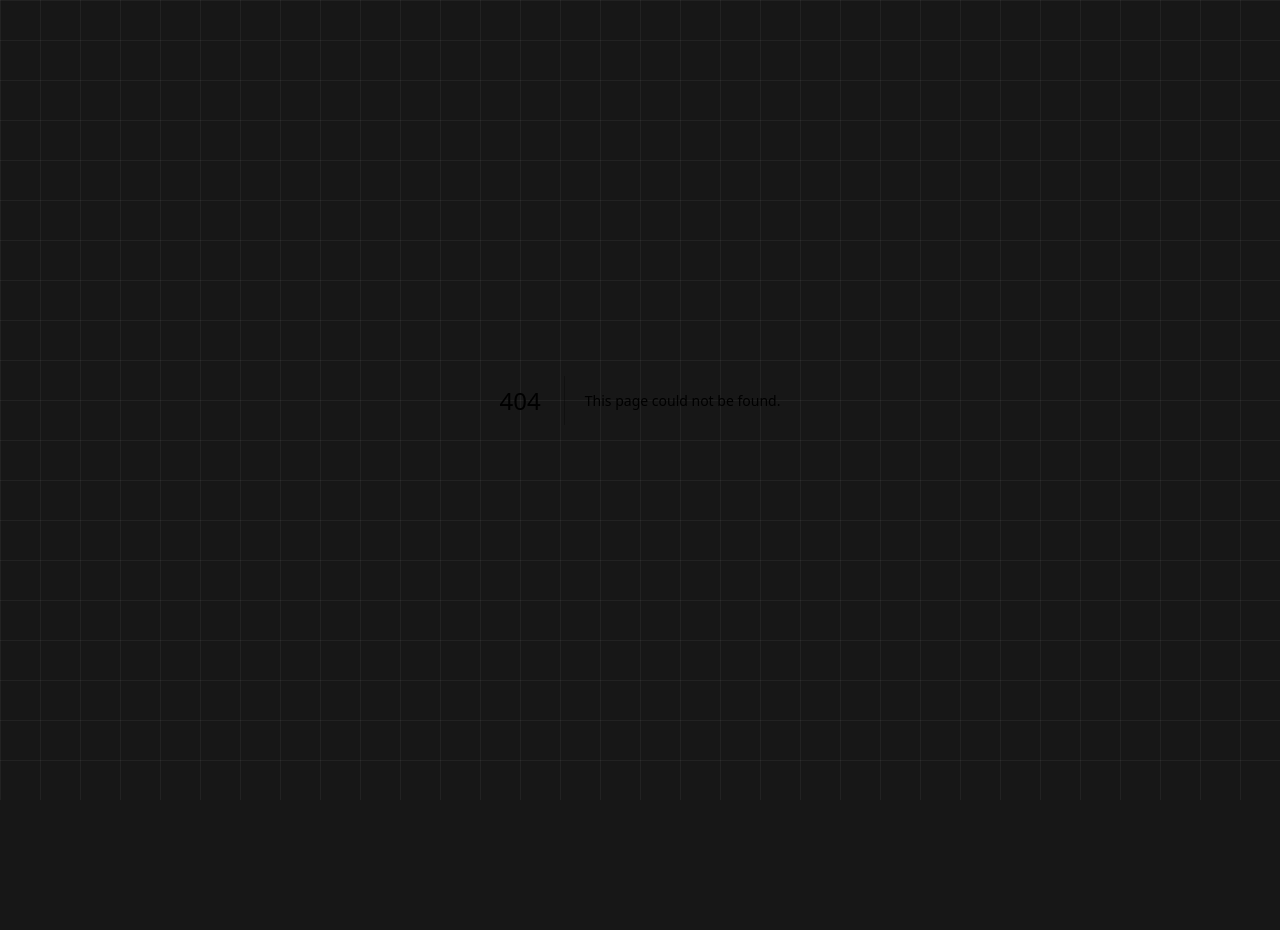
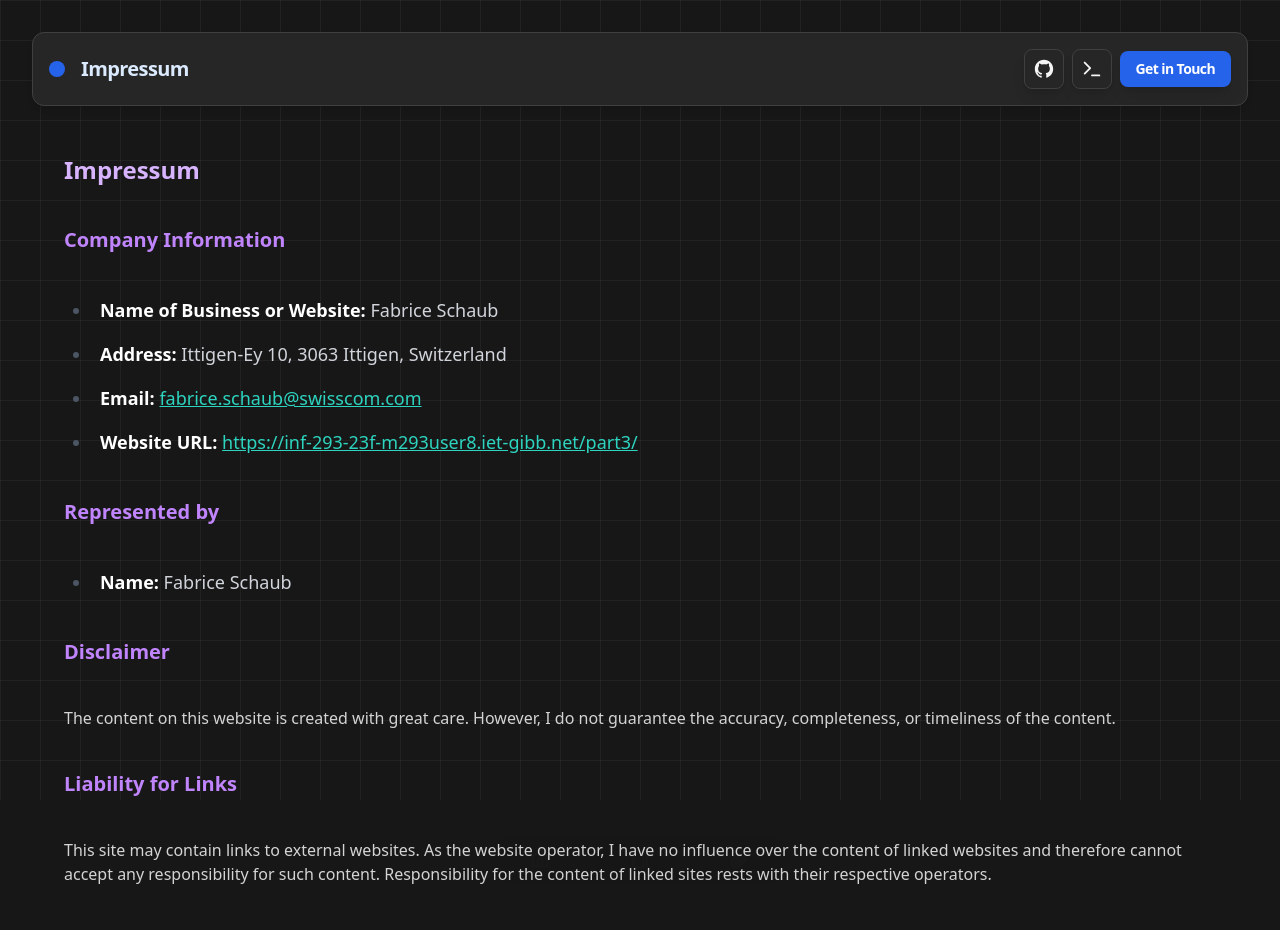
Before and after one commit to Fabbboy/portfolio, a Next.js app: page /impressum in a window 1280 px wide. Before the commit this address had no page. Shown: the top 930 px of the page. Before the commit the page ends 800 px from the top, so only its background shows below. Built offline with nearby package versions, Linux system fonts and the light colour scheme.

Commit message:
added impressum

```diff
--- /dev/null
+++ b/public/impressum.md
@@ -0,0 +1,19 @@
+# Impressum
+
+## Company Information
+- **Name of Business or Website:** Fabrice Schaub
+- **Address:** Ittigen-Ey 10, 3063 Ittigen, Switzerland
+- **Email:** [fabrice.schaub@swisscom.com](mailto:fabrice.schaub@swisscom.com)
+- **Website URL:** [https://inf-293-23f-m293user8.iet-gibb.net/part3/](https://inf-293-23f-m293user8.iet-gibb.net/part3/)
+
+## Represented by
+- **Name:** Fabrice Schaub
+
+## Disclaimer
+The content on this website is created with great care. However, I do not guarantee the accuracy, completeness, or timeliness of the content.
+
+## Liability for Links
+This site may contain links to external websites. As the website operator, I have no influence over the content of linked websites and therefore cannot accept any responsibility for such content. Responsibility for the content of linked sites rests with their respective operators.
+
+## Copyright
+The content on this website is subject to copyright. Any reproduction, modification, distribution, or exploitation outside the bounds of copyright law requires my written consent.
--- a/src/app/blog/[blog_id]/BlogViewerComponent.tsx
+++ b/src/app/blog/[blog_id]/BlogViewerComponent.tsx
@@ -2,72 +2,11 @@
 import { BASEPATH } from "@/app/globals";
 import HeaderComponent from "@/components/HeaderComponent";
 import { useState, useEffect } from "react";
-import ReactMarkdown, { Components } from "react-markdown";
-import remarkGfm from "remark-gfm";
-import rehypeRaw from "rehype-raw";
-import { Prism as SyntaxHighlighter } from "react-syntax-highlighter";
-import { okaidia } from "react-syntax-highlighter/dist/cjs/styles/prism";
+import MarkdownComponent from "@/components/MarkdownComponent";
 
 interface BlogContentProps {
   blog_id: string;
 }
-
-const components = {
-  h1: ({ children }: { children: React.ReactNode }) => (
-    <h1 className="text-xl md:text-2xl font-bold text-purple-300 mb-2 md:mb-3">
-      {children}
-    </h1>
-  ),
-  h2: ({ children }: { children: React.ReactNode }) => (
-    <h2 className="text-lg md:text-xl font-semibold text-purple-400 mt-4 md:mt-5 mb-2 md:mb-3">
-      {children}
-    </h2>
-  ),
-  p: ({ children }: { children: React.ReactNode }) => (
-    <p className="text-sm md:text-base text-neutral-300 leading-relaxed mb-3 md:mb-4">
-      {children}
-    </p>
-  ),
-  a: ({ children, ...props }: { children: React.ReactNode }) => (
-    <a
-      className="text-teal-400 hover:underline"
-      target="_blank"
-      rel="noopener noreferrer"
-      {...props}
-    >
-      {children}
-    </a>
-  ),
-  code({
-    inline,
-    className,
-    children,
-  }: {
-    inline: boolean;
-    className: string;
-    children: string;
-  }) {
-    const match = /language-(\w+)/.exec(className || "");
-    return !inline && match ? (
-      <SyntaxHighlighter
-        style={okaidia}
-        language={match[1]}
-        PreTag="div"
-        customStyle={{
-          backgroundColor: "#282a36",
-          color: "#f8f8f2",
-          borderRadius: "8px",
-        }}
-      >
-        {String(children).replace(/\n$/, "")}
-      </SyntaxHighlighter>
-    ) : (
-      <code className="bg-neutral-700 text-pink-400 rounded px-1 md:px-2">
-        {children}
-      </code>
-    );
-  },
-};
 
 export function BlogViewerComponent({ blog_id }: BlogContentProps) {
   const [postContent, setPostContent] = useState<string>("");
@@ -96,13 +35,7 @@ export function BlogViewerComponent({ blog_id }: BlogContentProps) {
       <HeaderComponent pageName={title} />
       <div className="prose prose-invert prose-lg max-w-none text-gray-300 p-4 md:p-8 space-y-6 md:space-y-10">
         {postContent ? (
-          <ReactMarkdown
-            components={components as Partial<Components>}
-            remarkPlugins={[remarkGfm]}
-            rehypePlugins={[rehypeRaw]}
-          >
-            {postContent}
-          </ReactMarkdown>
+          <MarkdownComponent markdown={postContent} />
         ) : (
           <p>Loading content...</p>
         )}
--- /dev/null
+++ b/src/app/impressum/page.tsx
@@ -0,0 +1,37 @@
+"use client";
+import HeaderComponent from "@/components/HeaderComponent";
+import TaskbarComponent from "@/components/TaskbarComponent";
+import { useEffect, useState } from "react";
+import { BASEPATH } from "../globals";
+import MarkdownComponent from "@/components/MarkdownComponent";
+
+const ShowroomPage = () => {
+  const [impressumContent, setImpressumContent] = useState<string>("");
+
+  useEffect(() => {
+    async function fetchPostContent() {
+      const content = await fetch(`${BASEPATH}/impressum.md`).then((res) =>
+        res.text()
+      );
+      setImpressumContent(content);
+    }
+
+    fetchPostContent();
+  }, []);
+
+  return (
+    <div className="flex flex-col items-center space-y-4 p-8">
+      <HeaderComponent pageName="Impressum" />
+      <div className="prose prose-invert prose-lg max-w-none text-gray-300 p-4 md:p-8 space-y-6 md:space-y-10">
+        {impressumContent ? (
+          <MarkdownComponent markdown={impressumContent} />
+        ) : (
+          <p>Loading content...</p>
+        )}
+      </div>
+      <TaskbarComponent />
+    </div>
+  );
+};
+
+export default ShowroomPage;
--- a/src/app/layout.tsx
+++ b/src/app/layout.tsx
@@ -32,6 +32,11 @@ export default function RootLayout({
         <div className="relative h-full w-full">
           <div className="absolute inset-0 h-full w-full bg-white bg-[linear-gradient(to_right,#80808012_1px,transparent_1px),linear-gradient(to_bottom,#80808012_1px,transparent_1px)] bg-[size:24px_24px]">
             <TooltipProvider>{children}</TooltipProvider>
+            <footer className="flex justify-center items-center text-blue-400 text-sm">
+              <p>
+                &copy; 2024 Fabrice Schaub {process.env.NEXT_PUBLIC_BASE_PATH}
+              </p>
+            </footer>
           </div>
         </div>
       </body>
--- a/src/app/page.tsx
+++ b/src/app/page.tsx
@@ -48,9 +48,6 @@ export default function Home() {
         </Separator>
 
         <TestimonialListComponent />
-        <footer className="flex justify-center items-center text-blue-400 text-sm">
-          <p>&copy; 2024 Fabrice Schaub {process.env.NEXT_PUBLIC_BASE_PATH}</p>
-        </footer>
       </div>
       <TaskbarComponent />
     </main>
--- /dev/null
+++ b/src/components/MarkdownComponent/MarkdownComponent.tsx
@@ -0,0 +1,82 @@
+"use client";
+
+import ReactMarkdown, { Components } from "react-markdown";
+import remarkGfm from "remark-gfm";
+import rehypeRaw from "rehype-raw";
+import { Prism as SyntaxHighlighter } from "react-syntax-highlighter";
+import { okaidia } from "react-syntax-highlighter/dist/cjs/styles/prism";
+
+const components = {
+  h1: ({ children }: { children: React.ReactNode }) => (
+    <h1 className="text-xl md:text-2xl font-bold text-purple-300 mb-2 md:mb-3">
+      {children}
+    </h1>
+  ),
+  h2: ({ children }: { children: React.ReactNode }) => (
+    <h2 className="text-lg md:text-xl font-semibold text-purple-400 mt-4 md:mt-5 mb-2 md:mb-3">
+      {children}
+    </h2>
+  ),
+  p: ({ children }: { children: React.ReactNode }) => (
+    <p className="text-sm md:text-base text-neutral-300 leading-relaxed mb-3 md:mb-4">
+      {children}
+    </p>
+  ),
+  a: ({ children, ...props }: { children: React.ReactNode }) => (
+    <a
+      className="text-teal-400 hover:underline"
+      target="_blank"
+      rel="noopener noreferrer"
+      {...props}
+    >
+      {children}
+    </a>
+  ),
+  code({
+    inline,
+    className,
+    children,
+  }: {
+    inline: boolean;
+    className: string;
+    children: string;
+  }) {
+    const match = /language-(\w+)/.exec(className || "");
+    return !inline && match ? (
+      <SyntaxHighlighter
+        style={okaidia}
+        language={match[1]}
+        PreTag="div"
+        customStyle={{
+          backgroundColor: "#282a36",
+          color: "#f8f8f2",
+          borderRadius: "8px",
+        }}
+      >
+        {String(children).replace(/\n$/, "")}
+      </SyntaxHighlighter>
+    ) : (
+      <code className="bg-neutral-700 text-pink-400 rounded px-1 md:px-2">
+        {children}
+      </code>
+    );
+  },
+};
+
+type Props = {
+  markdown: string;
+};
+
+const MarkdownComponent: React.FC<Props> = ({ markdown }) => {
+  return (
+    <ReactMarkdown
+      components={components as Partial<Components>}
+      remarkPlugins={[remarkGfm]}
+      rehypePlugins={[rehypeRaw]}
+    >
+      {markdown}
+    </ReactMarkdown>
+  );
+};
+
+export default MarkdownComponent;
--- /dev/null
+++ b/src/components/MarkdownComponent/index.ts
@@ -0,0 +1,2 @@
+import MarkdownComponent from "./MarkdownComponent";
+export default MarkdownComponent;
--- a/src/components/TaskbarComponent/TaskbarComponent.tsx
+++ b/src/components/TaskbarComponent/TaskbarComponent.tsx
@@ -1,7 +1,7 @@
 "use client";
 import { useState, useEffect, useCallback, useRef } from "react";
 import { motion, AnimatePresence } from "framer-motion";
-import { Home, NotebookIcon } from "lucide-react";
+import { Home, NotebookIcon, PaperclipIcon } from "lucide-react";
 import Link from "next/link";
 import {
   Tooltip,
@@ -56,6 +56,32 @@ export default function TaskbarComponent() {
   const hideTimerRef = useRef<NodeJS.Timeout | null>(null);
   const [isMobile, setIsMobile] = useState(false);
 
+  /*<NavRouteComponent
+              route="/"
+              tooltip="Home"
+              setIsVisible={setIsVisible}
+              icon={<Home className="w-5 h-5" />}
+              isMobile={isMobile}
+            /> */
+
+  const routes = [
+    {
+      route: "/",
+      tooltip: "Home",
+      icon: <Home className="w-5 h-5" />,
+    },
+    {
+      route: "/blog",
+      tooltip: "Blog",
+      icon: <NotebookIcon className="w-5 h-5" />,
+    },
+    {
+      route: "/impressum",
+      tooltip: "Impressum",
+      icon: <PaperclipIcon className="w-5 h-5" />,
+    },
+  ];
+
   useEffect(() => {
     setIsMobile(window.innerWidth <= 640);
     const handleResize = () => {
@@ -107,20 +133,16 @@ export default function TaskbarComponent() {
             }}
             className="h-12 w-[300px] bg-neutral-800 text-white flex justify-around items-center shadow-lg rounded-full"
           >
-            <NavRouteComponent
-              route="/"
-              tooltip="Home"
-              setIsVisible={setIsVisible}
-              icon={<Home className="w-5 h-5" />}
-              isMobile={isMobile}
-            />
-            <NavRouteComponent
-              route="/blog"
-              tooltip="Blog"
-              setIsVisible={setIsVisible}
-              icon={<NotebookIcon className="w-5 h-5" />}
-              isMobile={isMobile}
-            />
+            {routes.map((route, index) => (
+              <NavRouteComponent
+                key={index}
+                route={route.route}
+                tooltip={route.tooltip}
+                setIsVisible={setIsVisible}
+                icon={route.icon}
+                isMobile={isMobile}
+              />
+            ))}
           </motion.nav>
         )}
       </AnimatePresence>
```
